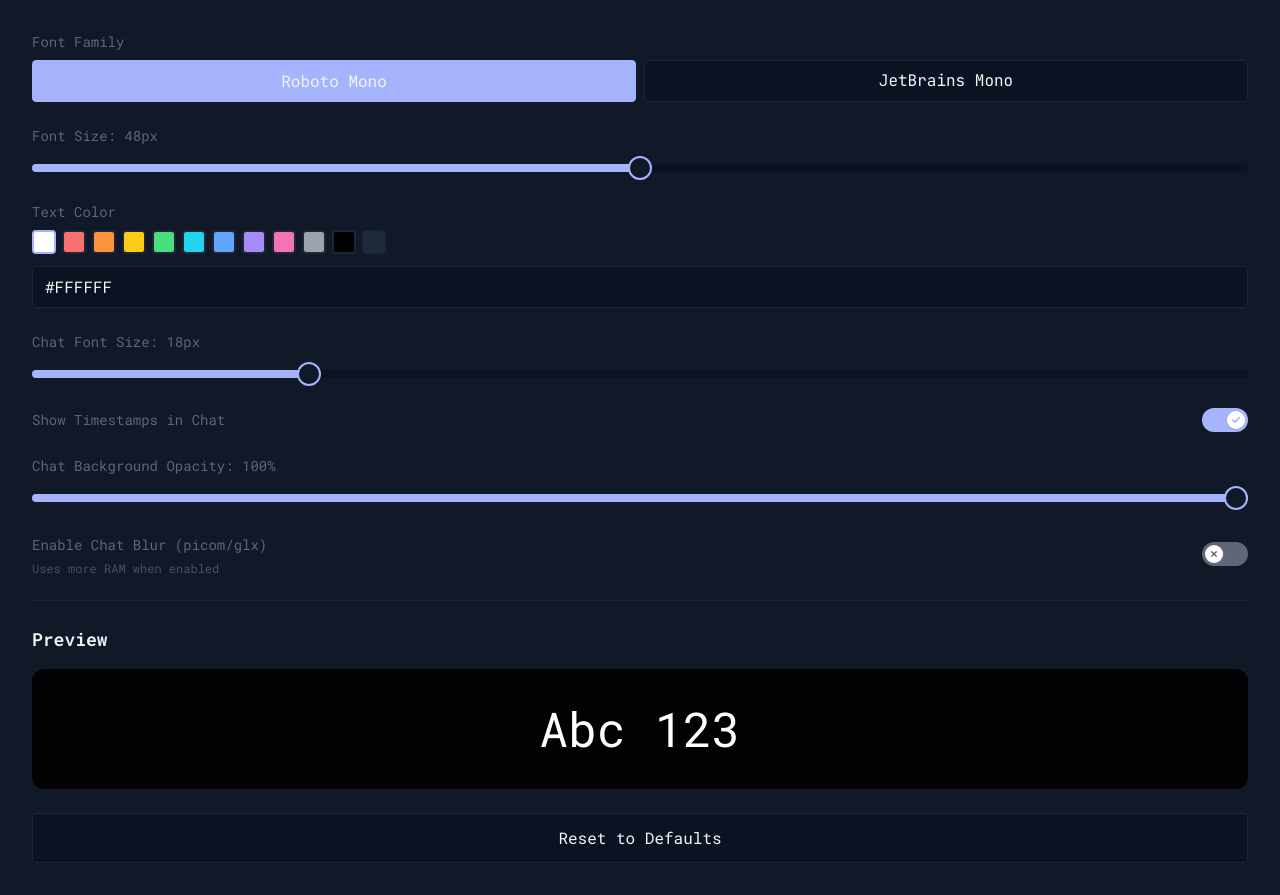
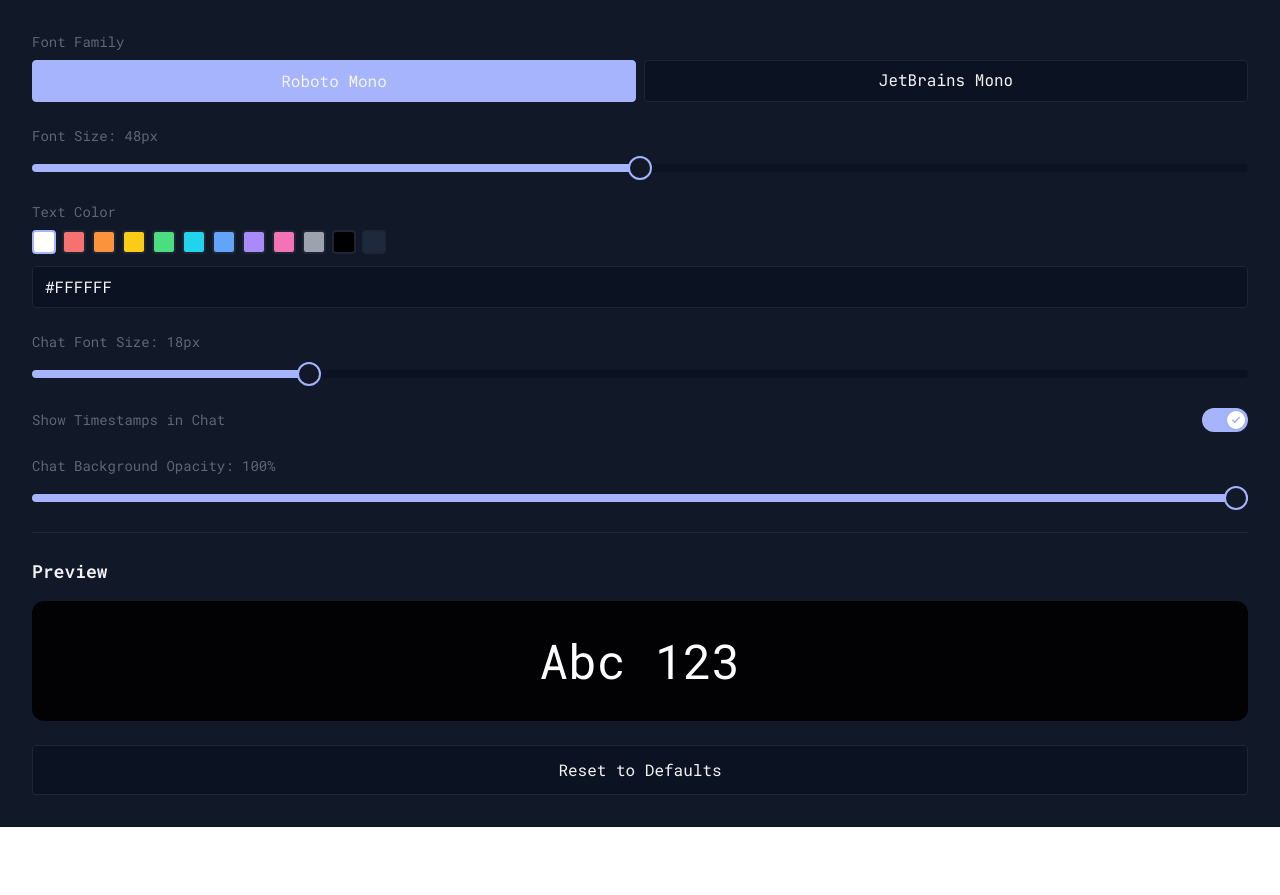
Before and after one commit to baichuu/KeyRC, a SvelteKit app: page /settings in a window 1280 px wide. After the commit the page ends 827 px from the top, so only its background shows below. Built offline with nearby package versions, Linux system fonts and the light colour scheme.

Commit message:
rm: blur

```diff
--- a/src-tauri/capabilities/default.json
+++ b/src-tauri/capabilities/default.json
@@ -23,19 +23,15 @@
     "core:path:default",
     {
       "identifier": "fs:allow-read-text-file",
-      "allow": [{ "path": "$HOME/.config/keyrc/**" }, { "path": "$HOME/.config/picom/**" }]
+      "allow": [{ "path": "$HOME/.config/keyrc/**" }]
     },
     {
       "identifier": "fs:allow-write-text-file",
-      "allow": [{ "path": "$HOME/.config/keyrc/**" }, { "path": "$HOME/.config/picom/**" }]
+      "allow": [{ "path": "$HOME/.config/keyrc/**" }]
     },
     {
       "identifier": "fs:allow-mkdir",
       "allow": [{ "path": "$HOME/.config/keyrc" }]
-    },
-    {
-      "identifier": "shell:allow-spawn",
-      "allow": [{ "name": "keyrc-blur", "cmd": "keyrc-blur", "args": true }]
     }
   ]
 }
--- a/src/routes/settings/+page.svelte
+++ b/src/routes/settings/+page.svelte
@@ -2,7 +2,6 @@
 import { onMount } from "svelte";
 import { readTextFile } from "@tauri-apps/plugin-fs";
 import { homeDir } from "@tauri-apps/api/path";
-import { Command } from "@tauri-apps/plugin-shell";
 
 interface Settings {
 	fontSize: number;
@@ -11,8 +10,6 @@ interface Settings {
 	chatFontSize: number;
 	showTimestamp: boolean;
 	chatBgOpacity: number;
-	chatBlurEnabled: boolean;
-	chatBlur: number;
 }
 
 interface Theme {
@@ -53,8 +50,6 @@ const defaultSettings: Settings = {
 	chatFontSize: 18,
 	showTimestamp: true,
 	chatBgOpacity: 100,
-	chatBlurEnabled: false,
-	chatBlur: 5,
 };
 
 let settings = $state<Settings>({ ...defaultSettings });
@@ -69,14 +64,6 @@ function loadSettings() {
 
 function saveSettings() {
 	localStorage.setItem("keyrc-settings", JSON.stringify(settings));
-}
-
-function applyBlur() {
-	if (settings.chatBlurEnabled) {
-		Command.create("keyrc-blur", ["enable", String(settings.chatBlur)]).spawn();
-	} else {
-		Command.create("keyrc-blur", ["disable"]).spawn();
-	}
 }
 
 async function loadTheme() {
@@ -210,42 +197,6 @@ onMount(() => {
 				style="background: linear-gradient(to right, {theme.blue} 0%, {theme.blue} {settings.chatBgOpacity}%, {theme.bg_dark} {settings.chatBgOpacity}%, {theme.bg_dark} 100%); --thumb-bg: {theme.bg}; --thumb-border: {theme.blue};"
 			/>
 		</div>
-
-		<div class="flex items-center justify-between">
-			<div>
-				<label class="text-sm" style="color: {theme.grey};">Enable Chat Blur (picom/glx)</label>
-				<p class="text-xs mt-1" style="color: {theme.grey}; opacity: 0.7;">Uses more RAM when enabled</p>
-			</div>
-			<label class="switch" style="--switch-bg: {theme.grey}; --switch-checked-bg: {theme.blue}; --icon-cross-color: {theme.grey}; --icon-checkmark-color: {theme.blue};">
-				<input type="checkbox" bind:checked={settings.chatBlurEnabled} onchange={() => { saveSettings(); applyBlur(); }} />
-				<div class="slider">
-					<div class="circle">
-						<svg class="cross" viewBox="0 0 365.696 365.696" height="6" width="6" xmlns="http://www.w3.org/2000/svg">
-							<path fill="currentColor" d="M243.188 182.86 356.32 69.726c12.5-12.5 12.5-32.766 0-45.247L341.238 9.398c-12.504-12.503-32.77-12.503-45.25 0L182.86 122.528 69.727 9.374c-12.5-12.5-32.766-12.5-45.247 0L9.375 24.457c-12.5 12.504-12.5 32.77 0 45.25l113.152 113.152L9.398 295.99c-12.503 12.503-12.503 32.769 0 45.25L24.48 356.32c12.5 12.5 32.766 12.5 45.247 0l113.132-113.132L295.99 356.32c12.503 12.5 32.769 12.5 45.25 0l15.081-15.082c12.5-12.504 12.5-32.77 0-45.25zm0 0"></path>
-						</svg>
-						<svg class="checkmark" viewBox="0 0 24 24" height="10" width="10" xmlns="http://www.w3.org/2000/svg">
-							<path fill="currentColor" d="M9.707 19.121a.997.997 0 0 1-1.414 0l-5.646-5.647a1.5 1.5 0 0 1 0-2.121l.707-.707a1.5 1.5 0 0 1 2.121 0L9 14.171l9.525-9.525a1.5 1.5 0 0 1 2.121 0l.707.707a1.5 1.5 0 0 1 0 2.121z"></path>
-						</svg>
-					</div>
-				</div>
-			</label>
-		</div>
-
-		{#if settings.chatBlurEnabled}
-		<div>
-			<label class="block text-sm mb-2" style="color: {theme.grey};">Blur Strength: {settings.chatBlur}</label>
-			<input
-				type="range"
-				min="1"
-				max="20"
-				bind:value={settings.chatBlur}
-				oninput={saveSettings}
-				onchange={applyBlur}
-				class="w-full h-2 rounded-lg appearance-none cursor-pointer"
-				style="background: linear-gradient(to right, {theme.blue} 0%, {theme.blue} {((settings.chatBlur - 1) / 19) * 100}%, {theme.bg_dark} {((settings.chatBlur - 1) / 19) * 100}%, {theme.bg_dark} 100%); --thumb-bg: {theme.bg}; --thumb-border: {theme.blue};"
-			/>
-		</div>
-		{/if}
 
 		<div class="pt-6" style="border-top: 1px solid {theme.border};">
 			<h2 class="text-lg font-semibold mb-4">Preview</h2>
```
